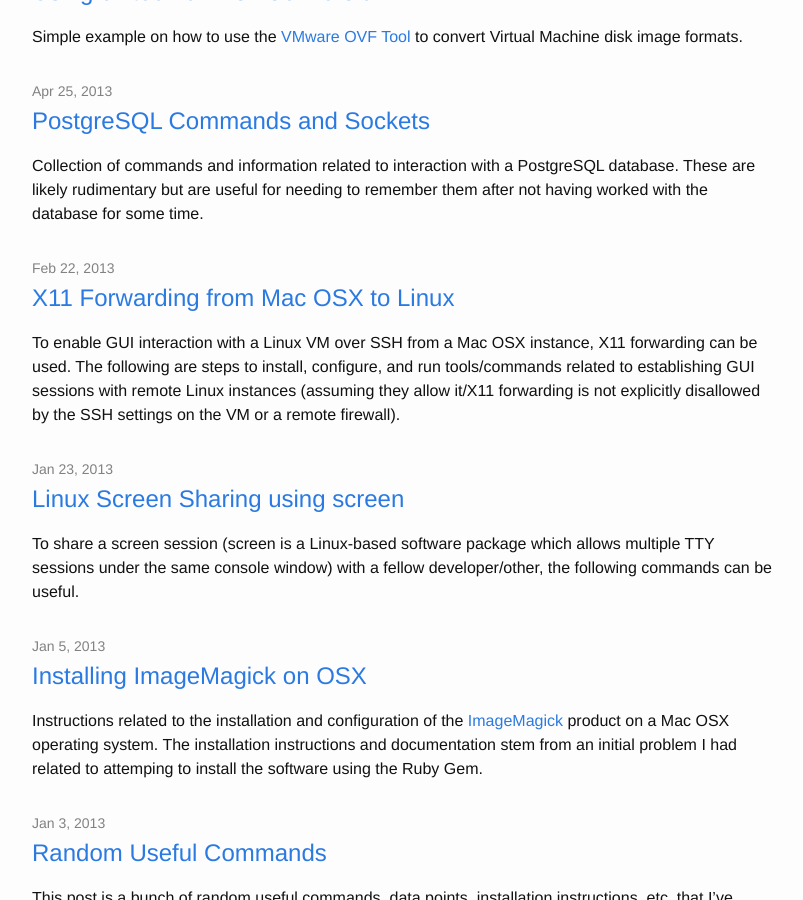
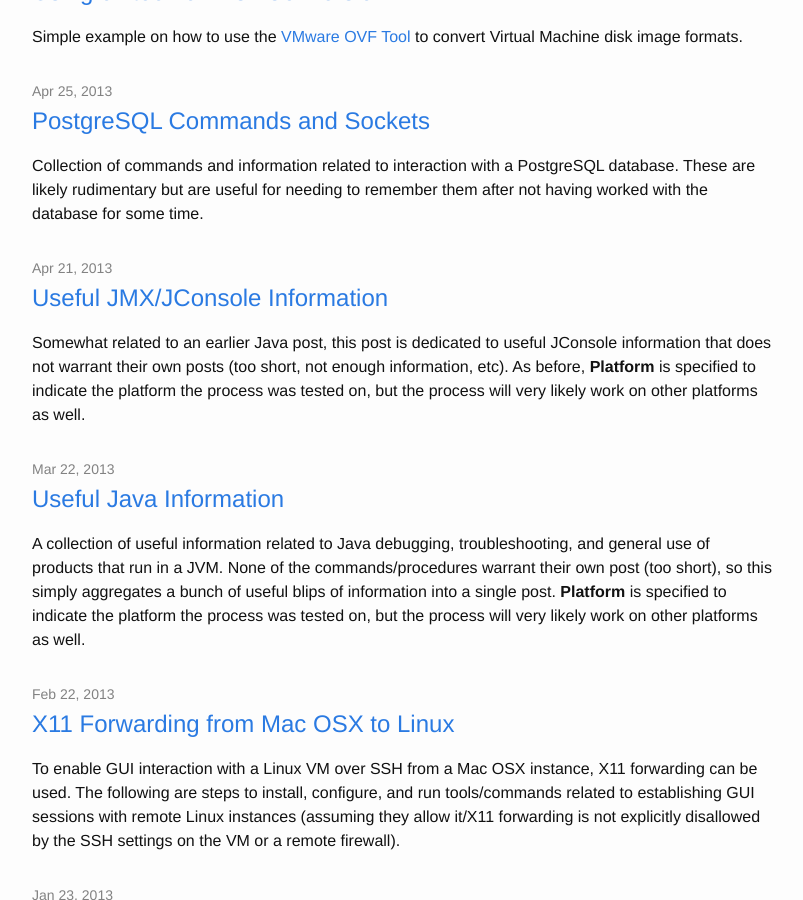
Before and after one commit to jekhokie/jekhokie.github.io, a Jekyll site: the page built from index.html, in a window 1280 px wide and 900 px high, scrolled down 1498 px. Shown: the whole window, without its empty margins (238-1041 px from the left). Built offline with Jekyll 4.4.1, drawn with Linux system fonts in a browser that asks for light colours.

Commit message:
Update Java Information - Split into Separate Post
Update all Java information to split into separate posts from the
general random information post - better organization.

```diff
--- a/_posts/2013-01-03-random-useful-commands.markdown
+++ b/_posts/2013-01-03-random-useful-commands.markdown
@@ -108,16 +108,6 @@
 $ sudo reboot
 {% endhighlight %}
 
-### Error Attempting to Run JNLP
-
-When attempting to run a JNLP file, if clicking the file opens the Apple Store or displays messages
-such as "Bad Installation. No JRE found in configuration file", then run the following command to
-fix the issue:
-
-{% highlight bash %}
-$ sudo /usr/libexec/PlistBuddy -c "Delete :JavaWebComponentVersionMinimum" /System/Library/CoreServices/CoreTypes.bundle/Contents/Resources/XProtect.meta.plist
-{% endhighlight %}
-
 ### Unusually High Memory Consumption
 
 To force a garbage collection on OSX if the memory seems to be running unnecessarily high:
--- /dev/null
+++ b/_posts/2013-02-22-useful-java-information.markdown
@@ -0,0 +1,126 @@
+---
+layout: post
+title:  "Useful Java Information"
+date:   2013-03-22 11:02:18 -0400
+categories: linux osx java jnlp
+---
+A collection of useful information related to Java debugging, troubleshooting, and general use of
+products that run in a JVM. None of the commands/procedures warrant their own post (too short), so
+this simply aggregates a bunch of useful blips of information into a single post. **Platform** is
+specified to indicate the platform the process was tested on, but the process will very likely work
+on other platforms as well.
+
+## Enable Logging/Tracing for Java Web Start Application
+
+**Platform**: OSX, Linux
+
+To enable the logging/tracing capability of a Java Web Start application, two different procedures
+can be used (may be more, these are the most useful I've found). After performing one of the following
+procedures and starting the application, log files and trace logging should be able to be found in
+the following directory: `~/.java/deployment/log/*`
+
+### Option 1: Control Panel (System-Level Enable)
+
+This procedure will enable logging/trace for the system Java (all applications that are run):
+
+{% highlight bash %}
+$ cd /usr/local/java/jdk/bin/
+$ ./ControlPanel
+# navigate to Advanced -> Debugging
+#   select "Enable Tracing" and "Enable Logging"
+{% endhighlight %}
+
+### Option 2: Application Configuration (Application-Specific Enable)
+
+This procedure will enable logging/trace for a specific application:
+
+{% highlight bash %}
+$ vim <your_app>/.java/deployment/deployment.properties
+# add or edit the following properties:
+#   deployment.javapi.lifecycle.exception=true
+#   deployment.trace=true
+#   deployment.log=true
+{% endhighlight %}
+
+## Error Attempting to Run JNLP
+
+**Platform**: OSX
+
+When attempting to run a JNLP file, if clicking the file opens the Apple Store or displays messages
+such as "Bad Installation. No JRE found in configuration file", then run the following command to
+fix the issue:
+
+{% highlight bash %}
+$ sudo /usr/libexec/PlistBuddy -c "Delete :JavaWebComponentVersionMinimum" /System/Library/CoreServices/CoreTypes.bundle/Contents/Resources/XProtect.meta.plist
+{% endhighlight %}
+
+## Switching Java Version on Mac OSX
+
+**Platform**: OSX
+
+Upgrading Java on Mac OSX can be somewhat cumbersome. Upon one attempt, I installed a newer version of the
+Java SE and changed the symlink in `/System/Library/Frameworks/JavaVM.framework/Versions` to point to the
+newer version (rather than `A`):
+
+{% highlight bash %}
+$ sudo rm /System/Library/Frameworks/JavaVM.framework/Versions/Current
+$ sudo ln -s /System/Library/Frameworks/JavaVM.framework/Versions/1.7/System/Library/Frameworks/JavaVM.framework/Versions/Current
+{% endhighlight %}
+
+After doing so and attempting to run an application, I received the following response from Java:
+
+{% highlight bash %}
+$ java MyExample
+#   2012-08-03 11:40:12.051 java[1035:10b] Apple AWT Startup Exception : *** - [NSCFArray insertObject:atIndex:]: attempt to insert nil
+#   2012-08-03 11:40:12.072 java[1035:10b] Apple AWT Restarting Native Event Thread
+{% endhighlight %}
+
+To address this, I needed to re-configure the symlink contained within the Java VM frameworks directory such
+that it would continue to report to the `A` version:
+
+{% highlight bash %}
+$ sudo rm /System/Library/Frameworks/JavaVM.framework/Versions/Current
+$ sudo ln -s /System/Library/Frameworks/JavaVM.framework/Versions/A /System/Library/Frameworks/JavaVM.framework/Versions/Current
+{% endhighlight %}
+
+I then used the Java Preferences Application to update the current version of Java, and updated my .bash_profile
+to include the following:
+
+{% highlight bash %}
+$ sudo vim ~/.bash_profile
+# include the following lines:
+#   export JAVA_HOME=/System/Library/Frameworks/JavaVM.framework/Versions/1.7/Home
+#   export PATH=$JAVA_HOME/bin:$PATH
+{% endhighlight %}
+
+Case and point - don't update your Java version by hand on OSX - the system Java installed and managed is not
+as flexible to manipulate as it would be on a *nix system.
+
+## Keystore for Java - Re-import with Updated Key Password
+
+**Platform**: Linux
+
+To manage Java keystores, the following commands are useful for getting certificates/keys and updating passwords:
+
+{% highlight bash %}
+$ updatedb
+# update the cert store
+$ locate cacerts
+# inspect to figure out which Java version is being used (copy the cacerts directory)
+$ keytool -list -keystore "<CACERTS_DIR>"
+# list all certs using the CACERTS_DIR from prior command
+# take the key desired and store in a file <KEY_NAME>.asc
+$ keytool -import -noprompt -trustcacerts -alias 'My Cert' -file <KEY_NAME>.asc -keystore "<CACERTS_DIR>" -storepass "<NEW_PASS>"
+# re-import the key/certificate with new password
+{% endhighlight %}
+
+## Java Heap Dump
+
+**Platform**: Linux
+
+To perform a Java Heap dump (for investigating memory):
+
+{% highlight bash %}
+$ sudo -u <USER> jmap -dump:format=b,file=/tmp/heapdump.bin <PROCESS_ID>
+# create a heap dump binary file using the user <USER> as /tmp/heapdump.bin for the <PROCESS_ID> specified
+{% endhighlight %}
--- /dev/null
+++ b/_posts/2014-04-21-useful-jmx-jconsole-information.markdown
@@ -0,0 +1,122 @@
+---
+layout: post
+title:  "Useful JMX/JConsole Information"
+date:   2013-04-21 13:16:48 -0400
+categories: linux osx java jmx jconsole
+---
+Somewhat related to an earlier Java post, this post is dedicated to useful JConsole information
+that does not warrant their own posts (too short, not enough information, etc). As before,
+**Platform** is specified to indicate the platform the process was tested on, but the process will
+very likely work on other platforms as well.
+
+## Enable Secure JMX Monitoring
+
+**Platform**: Linux
+
+JMX monitoring is useful in troubleshooting and profiling applications. However, it can be dangerous
+to do so without securing the port the JMX interface is listening on. These instructions detail how
+to expose JMX monitoring and secure it using a simple username/password scheme. The instructions assume
+that you have deployed a Tomcat application to the directory /opt/tomcat and the contents of the Tomcat
+directory are default/out of box. The setup will enable JMX monitoring according to the following setup:
+
+* Port: 1099
+* Protocol: Non-SSL
+* Authentication: Basic Username/Password
+* Username: Stored in file /opt/tomcat/current/conf/jmx.access
+* Password: Stored in file /opt/tomcat/current/conf/jmx.password
+* Roles: Monitor (read-only), Control (read/write)
+
+1. Edit the JAVA environment settings to add/adjust the required settings for secure JMX monitoring:
+
+{% highlight bash %}
+$ sudo vim /opt/tomcat/current/bin/setenv.sh
+# add/edit the following JMX-related settings
+#   JAVA_OPTS="$JAVA_OPTS -Dcom.sun.management.jmxremote"
+#   JAVA_OPTS="$JAVA_OPTS -Dcom.sun.management.jmxremote.port=1099"
+#   JAVA_OPTS="$JAVA_OPTS -Dcom.sun.management.jmxremote.ssl=false"
+#   JAVA_OPTS="$JAVA_OPTS -Dcom.sun.management.jmxremote.authenticate=true"
+#   JAVA_OPTS="$JAVA_OPTS -Dcom.sun.management.jmxremote.access.file=/opt/tomcat/current/conf/jmx.access"
+#   JAVA_OPTS="$JAVA_OPTS -Dcom.sun.management.jmxremote.password.file=/opt/tomcat/current/conf/jmx.password"
+{% endhighlight %}
+
+2. Add/edit a JMX Access file with the following content:
+
+{% highlight bash %}
+$ sudo vim /opt/tomcat/current/conf/jmx.access
+# add/edit the following JMX access settings
+#   monitorRole readonly
+#   controlRole readwrite
+{% endhighlight %}
+
+3. Add/edit a JMX Password file with the following content (obviously replacing `<MONITOR_PASSWORD>` and
+`<CONTROL_PASSWORD>` with your respective settings):
+
+{% highlight bash %}
+$ sudo vim /opt/tomcat/current/conf/jmx.password
+# add/edit the following JMX password settings
+#   monitorRole <MONITOR_PASSWORD>
+#   controlRole <CONTROL_PASSWORD>
+{% endhighlight %}
+
+4. Modify the permissions for the respective JMS access/password files. This is required in order for the JVM
+to respect usage of the files (failure to do this will result in a Java Error on Tomcat start):
+
+{% highlight bash %}
+$ sudo chmod 600 /opt/tomcat/current/conf/jmx.access
+$ sudo chmod 600 /opt/tomcat/current/conf/jmx.password
+{% endhighlight %}
+
+5. Restart the Tomcat process to enable the JMX monitoring according to the configuration files above:
+
+{% highlight bash %}
+$ sudo /etc/init.d/tomcat restart
+{% endhighlight %}
+
+## Tomcat JMX in Vm - Connection Refused Error
+
+**Platform**: Linux
+
+When configuring JMX for Tomcat, attempting to access JMX using JConsole on port 4231 (default) may fail due
+to a connection error. If this happens, it is possible that Tomcat has bound the JMX interface to the loopback
+adapter. To resolve this, update the configuration to bind the JMX interface to either all interfaces or the
+IP address of the host instance (commands below assume your Tomcat is installed to `/opt/tomcat`):
+
+{% highlight bash %}
+$ sudo vim /opt/tomcat/current/bin/setenv.sh
+# ensure the following line is specified - this configuration binds JMX as available via the VM's IP address
+#   CATALINA_OPTS="${CATALINA_OPTS} -Djava.rmi.server.hostname=10.11.13.14"
+$ sudo /etc/init.d/tomcat restart
+{% endhighlight %}
+
+Following the aboe command, JMX will be accessible (assuming the default port) via `10.11.13.14:4231`.
+
+## JConsole Logging
+
+**Platform**: Linux
+
+To enable more verbose debug logging for JConsole, create a `logging.properties` file:
+
+{% highlight bash %}
+$ sudo vim logging.properties
+# add/adjust the following, as an example
+#    handlers = java.util.logging.ConsoleHandler
+#    .level = INFO
+#    ...
+#    java.util.logging.FileHandler.pattern = %h/java%u.log
+#    java.util.logging.FileHandler.limit = 50000
+#    java.util.logging.FileHandler.count = 1
+#    java.util.logging.FileHandler.formatter = java.util.logging.XMLFormatter
+#    ...
+#    java.util.logging.ConsoleHandler.level = FINEST
+#    java.util.logging.ConsoleHandler.formatter = java.util.logging.SimpleFormatter
+#    ...
+#    javax.management.level = FINEST
+#    javax.management.remote.level = FINEST
+{% endhighlight %}
+
+Once the above file has been created, reference it when launching JConsole to have log files created with
+respect to the operation of JConsole:
+
+{% highlight bash %}
+$ jconsole -J-Djava.util.logging.config.file=logging.properties
+{% endhighlight %}
```
Also changed, not shown: other parts of _posts/2013-01-03-random-useful-commands.markdown (+1 -1 lines).
